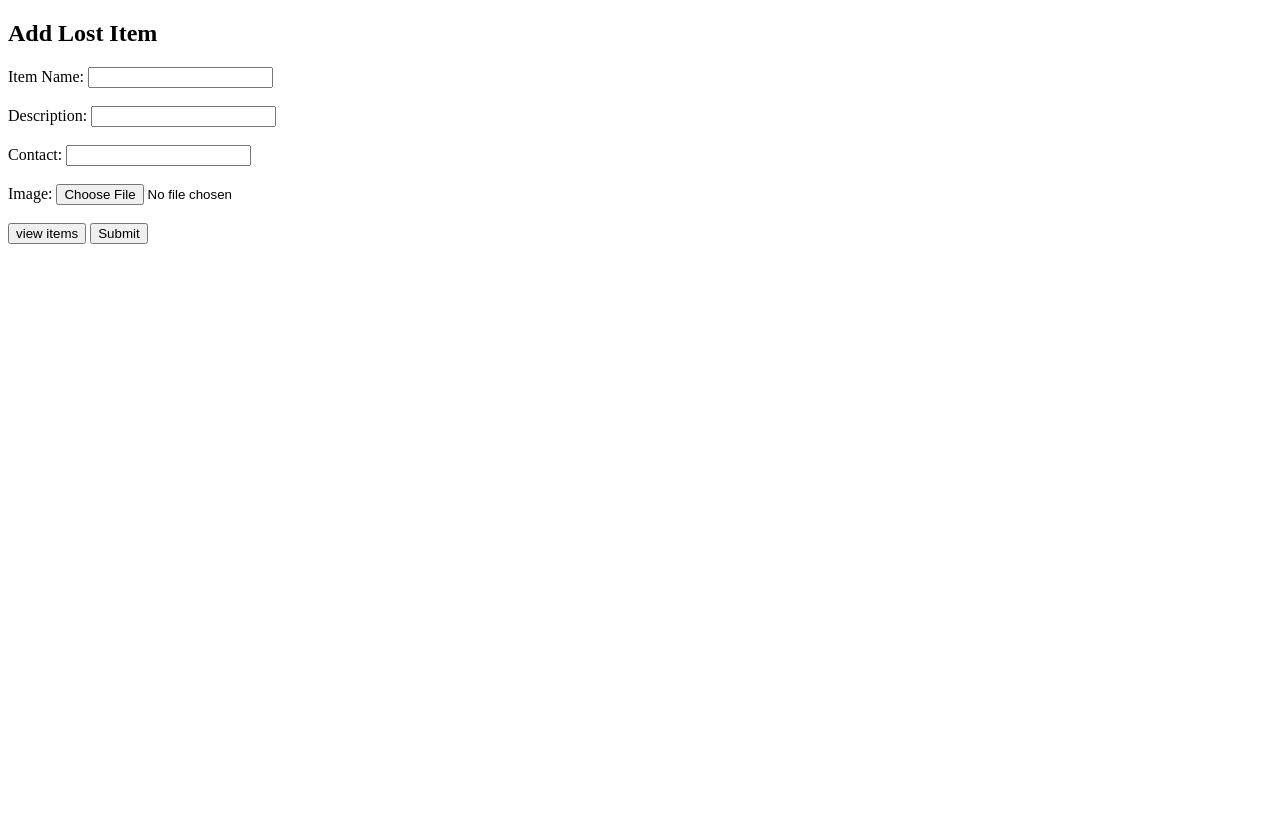
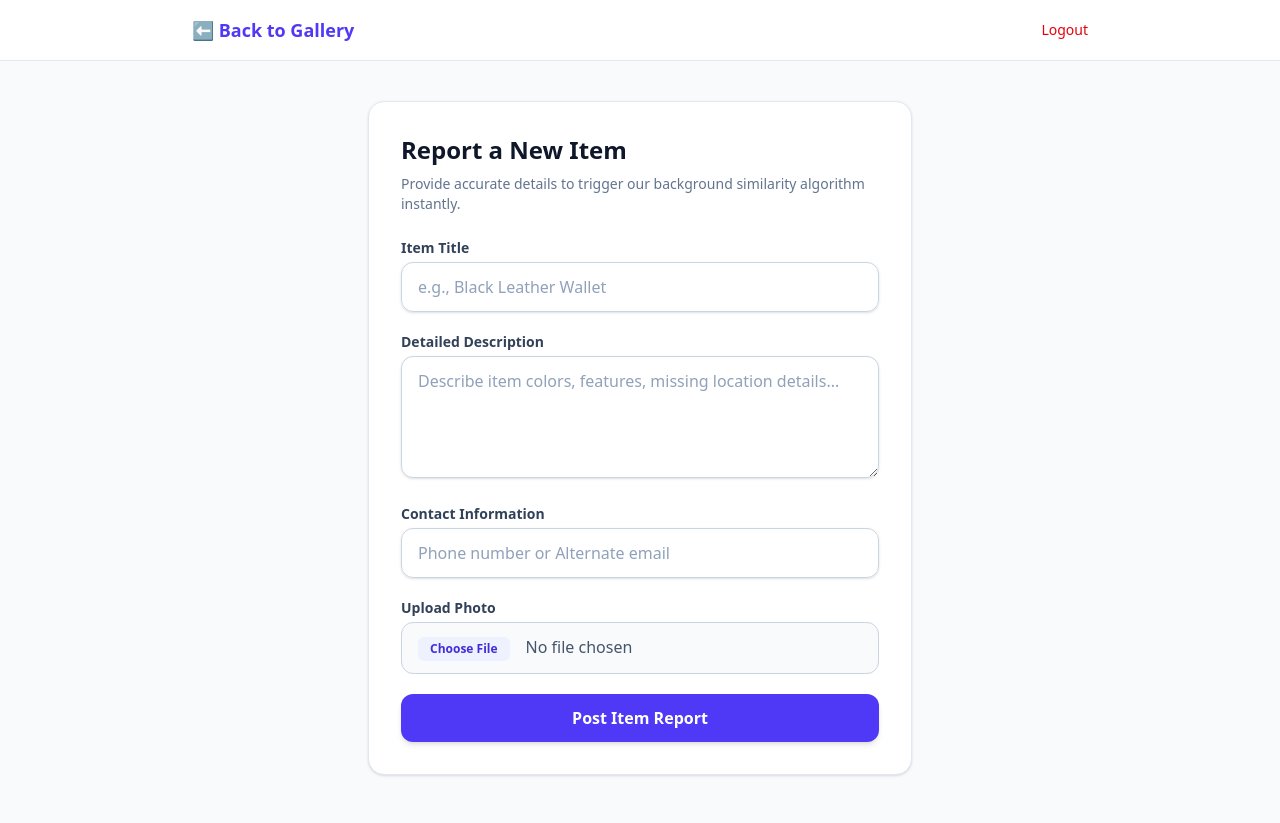
Before and after one commit to lakshmi12854/lost_found, a Flask app: page /add_item in a window 1280 px wide. Before the commit the page ends 244 px from the top, so only its background shows below. Run offline with Flask 3, Linux system fonts and the light colour scheme; the visitor is signed in with stand-in values (Sample User, id 1).

Commit message:
Update add_item.html

```diff
--- a/templates/add_item.html
+++ b/templates/add_item.html
@@ -1,22 +1,57 @@
 <!DOCTYPE html>
-<html>
+<html lang="en">
 <head>
-    <title>Add Item</title>
+    <meta charset="UTF-8">
+    <meta name="viewport" content="width=device-width, initial-scale=1.0">
+    <title>Report an Item | Lost & Found</title>
+    <script src="https://cdn.jsdelivr.net/npm/@tailwindcss/browser@4"></script>
 </head>
-<body>
+<body class="bg-slate-50 min-h-screen font-sans">
 
-<h2>Add Lost Item</h2>
+    <nav class="bg-white border-b border-slate-200 py-4 px-6 mb-10">
+        <div class="max-w-4xl mx-auto flex justify-between items-center">
+            <a href="/items" class="text-indigo-600 font-bold text-lg flex items-center gap-1">⬅️ Back to Gallery</a>
+            <a href="/logout" class="text-sm font-medium text-red-600 hover:underline">Logout</a>
+        </div>
+    </nav>
 
-<form method="POST" enctype="multipart/form-data">
-    Item Name: <input type="text" name="item_name"><br><br>
-    Description: <input type="text" name="description"><br><br>
-    Contact: <input type="text" name="contact"><br><br>
+    <div class="max-w-xl mx-auto px-4 pb-12">
+        <div class="bg-white p-8 rounded-2xl shadow-sm border border-slate-200">
+            <h2 class="text-2xl font-bold text-slate-900 mb-2">Report a New Item</h2>
+            <p class="text-sm text-slate-500 mb-6">Provide accurate details to trigger our background similarity algorithm instantly.</p>
 
-    Image: <input type="file" name="image"><br><br>
-<a href="/items">
-<button type="button">view items</button></a>
-    <button type="submit">Submit</button>
-</form>
+            <form action="/add_item" method="POST" enctype="multipart/form-data" class="space-y-5">
+                <div>
+                    <label class="block text-sm font-semibold text-slate-700 mb-1">Item Title</label>
+                    <input type="text" name="item_name" required placeholder="e.g., Black Leather Wallet"
+                        class="w-full px-4 py-3 border border-slate-300 rounded-xl shadow-sm focus:outline-none focus:ring-2 focus:ring-indigo-500 focus:border-indigo-500 transition text-slate-900 placeholder-slate-400">
+                </div>
+
+                <div>
+                    <label class="block text-sm font-semibold text-slate-700 mb-1">Detailed Description</label>
+                    <textarea name="description" rows="4" required placeholder="Describe item colors, features, missing location details..."
+                        class="w-full px-4 py-3 border border-slate-300 rounded-xl shadow-sm focus:outline-none focus:ring-2 focus:ring-indigo-500 focus:border-indigo-500 transition text-slate-900 placeholder-slate-400"></textarea>
+                </div>
+
+                <div>
+                    <label class="block text-sm font-semibold text-slate-700 mb-1">Contact Information</label>
+                    <input type="text" name="contact" required placeholder="Phone number or Alternate email"
+                        class="w-full px-4 py-3 border border-slate-300 rounded-xl shadow-sm focus:outline-none focus:ring-2 focus:ring-indigo-500 focus:border-indigo-500 transition text-slate-900 placeholder-slate-400">
+                </div>
+
+                <div>
+                    <label class="block text-sm font-semibold text-slate-700 mb-1">Upload Photo</label>
+                    <input type="file" name="image" accept="image/*"
+                        class="w-full px-4 py-3 border border-slate-300 rounded-xl text-slate-600 bg-slate-50 file:mr-4 file:py-1 file:px-3 file:rounded-md file:border-0 file:text-xs file:font-semibold file:bg-indigo-50 file:text-indigo-700 hover:file:bg-indigo-100 cursor-pointer">
+                </div>
+
+                <button type="submit"
+                    class="w-full bg-indigo-600 hover:bg-indigo-700 text-white font-bold py-3 px-4 rounded-xl shadow-md hover:shadow-lg transition duration-200 transform active:scale-[0.98]">
+                    Post Item Report
+                </button>
+            </form>
+        </div>
+    </div>
 
 </body>
 </html>
```
